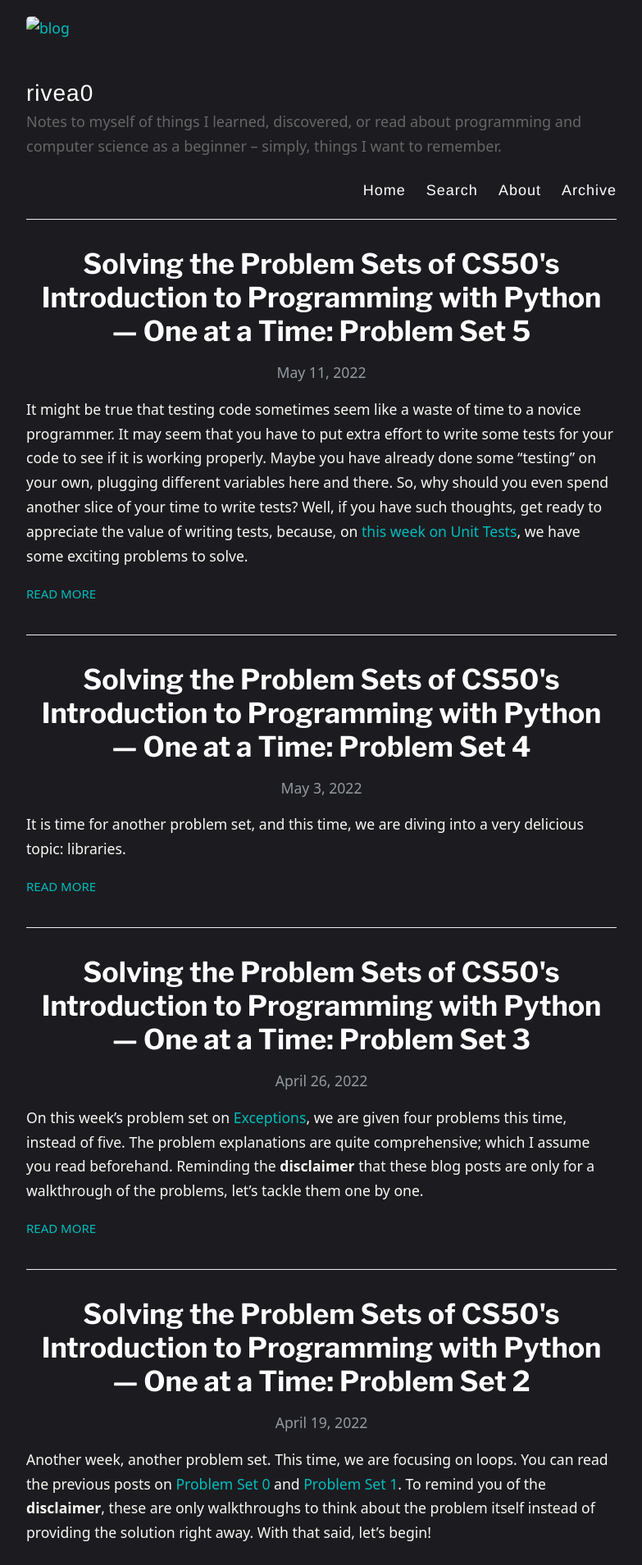
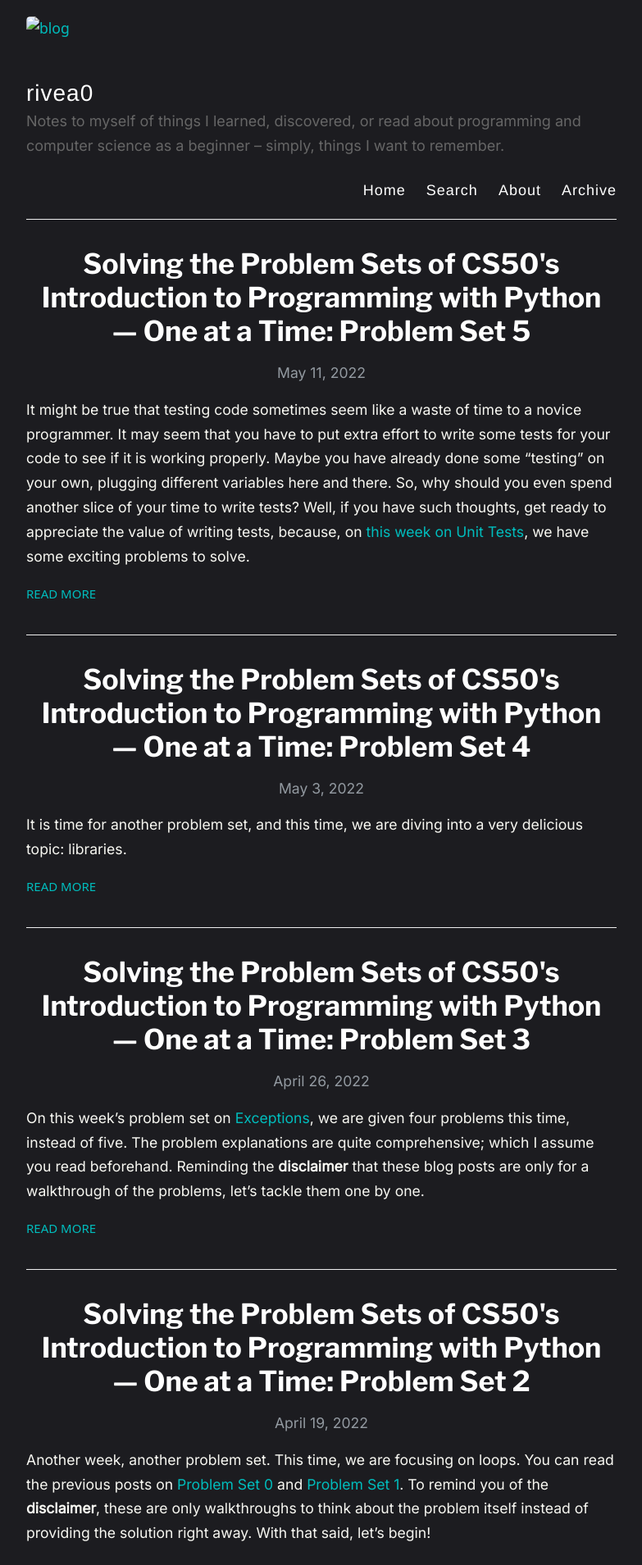
Before and after one commit to rivea0/blog, a Jekyll site: the page built from index.html, in a window 1280 px wide. Shown: the top 1909 px of the page at 82% size, without its empty margins (248-1031 px from the left). Built offline with Jekyll 4.4.1, drawn with Linux system fonts in a browser that asks for light colours; the list of posts is cut into pages by our own code.

Commit message:
Change paragraph font-family

```diff
--- a/assets/style.scss
+++ b/assets/style.scss
@@ -15,6 +15,7 @@
 
 @import url('https://fonts.googleapis.com/css?family=Roboto');
 @import url('https://fonts.googleapis.com/css2?family=Libre+Franklin:wght@700&display=swap');
+@import url('https://fonts.googleapis.com/css2?family=Inter&display=swap');
 @import url("https://cdn.jsdelivr.net/npm/bootstrap-icons@1.8.1/font/bootstrap-icons.css");
 
 html {
@@ -95,6 +96,7 @@
 
 p {
   margin: 15px 0;
+  font-family: 'Inter', sans-serif;
 }
 
 figcaption {
```
